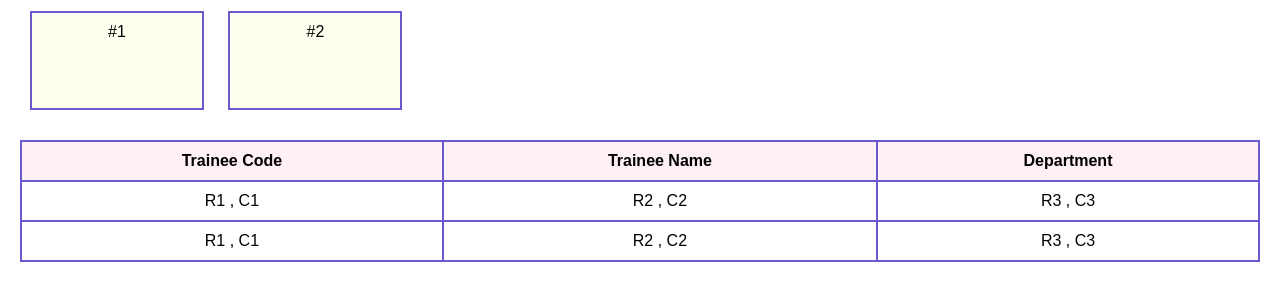
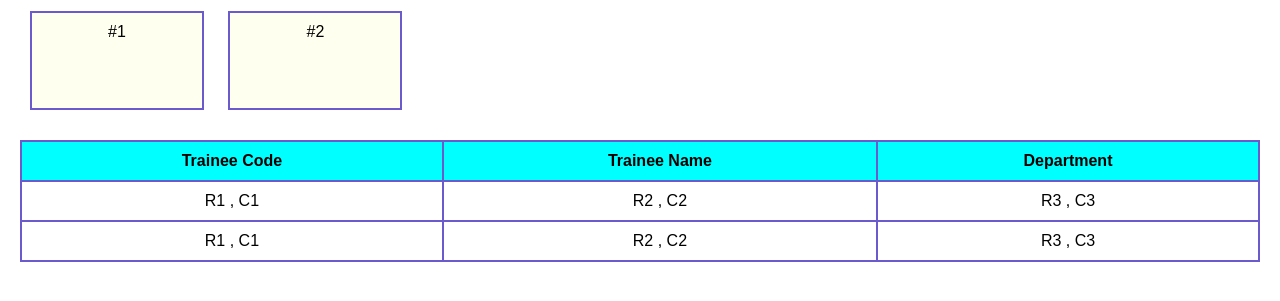
Before and after one commit to rasingn/Omantel-HW, a plain HTML site: page index.html in a window 1280 px wide. Shown: the part 79-380 px from the top of the page. Drawn offline with Linux system fonts and the light colour scheme.

Commit message:
header changed to aqua

```diff
--- a/index.html
+++ b/index.html
@@ -35,7 +35,7 @@
         }
 
         th {
-            background-color: LavenderBlush;
+            background-color: aqua;
         }
     </style>
 </head>
```
